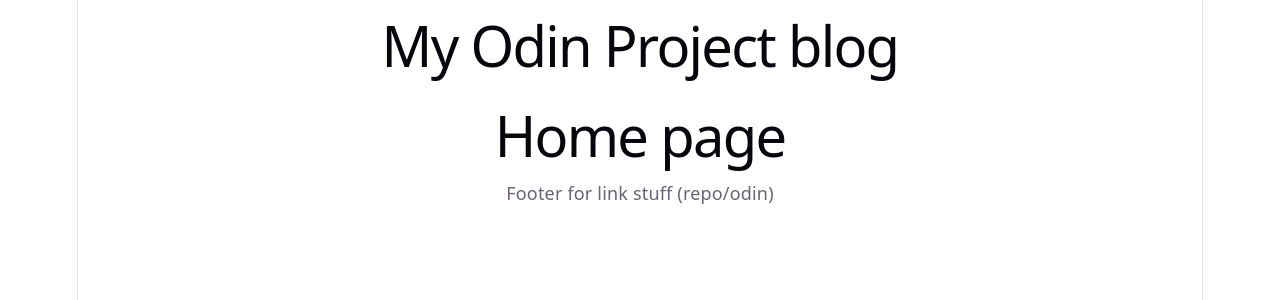
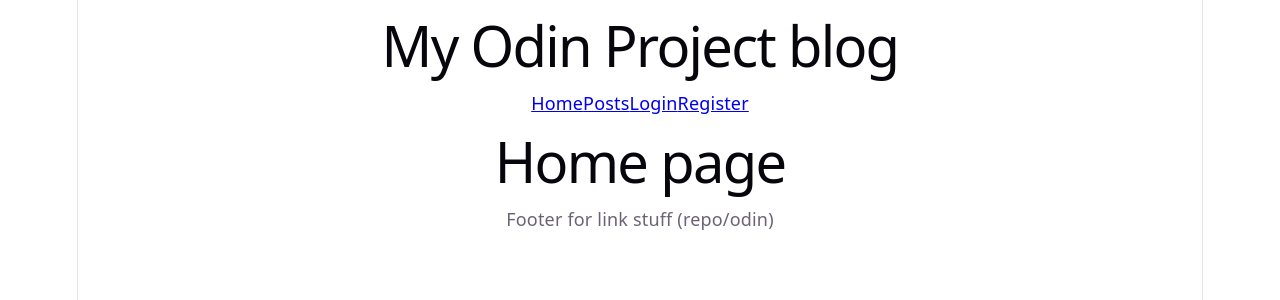
Before and after one commit to Aurel-Charles/Project-Blog-API-CLIENT-TOP, a React (Vite) app: page / in a window 1280 px wide. Shown: the top 300 px of the page. Built offline with nearby package versions, Linux system fonts and the light colour scheme.

Commit message:
add nav links

```diff
--- a/src/App.jsx
+++ b/src/App.jsx
@@ -1,12 +1,20 @@
 import './App.css'
-import { Outlet } from 'react-router'
+import { Link, Outlet } from 'react-router'
 
 function App() {
   return (
     <>
     <header>
       <h1>My Odin Project blog</h1>
+
+      <nav>
+        <Link to="/">Home</Link>
+        <Link to="/posts">Posts</Link>
+        <Link to="/login">Login</Link>
+        <Link to="/register">Register</Link>
+      </nav>
     </header>
+
     <main>
       <Outlet/>
     </main>
```
